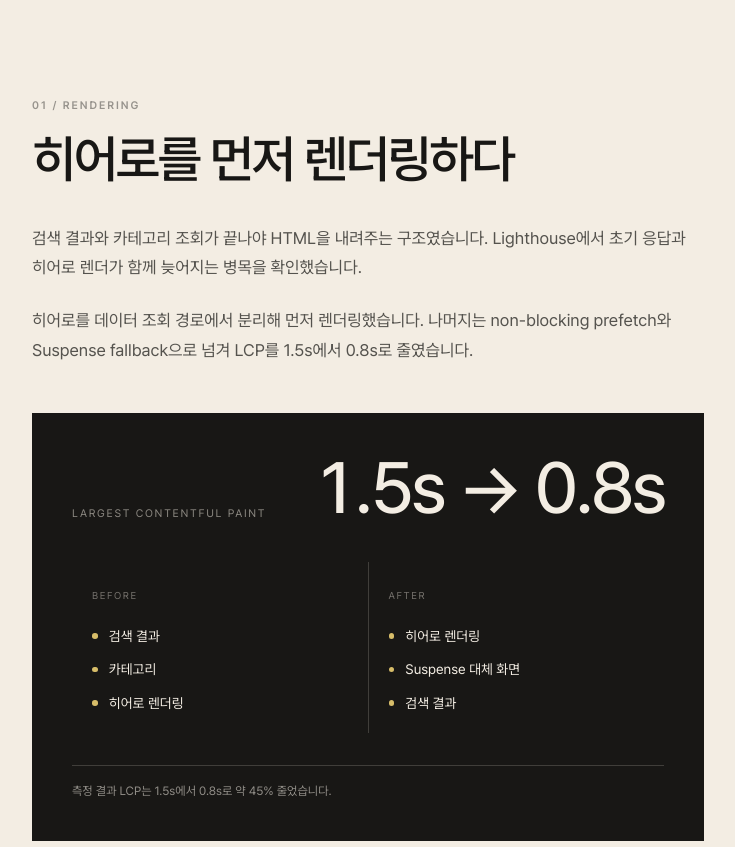
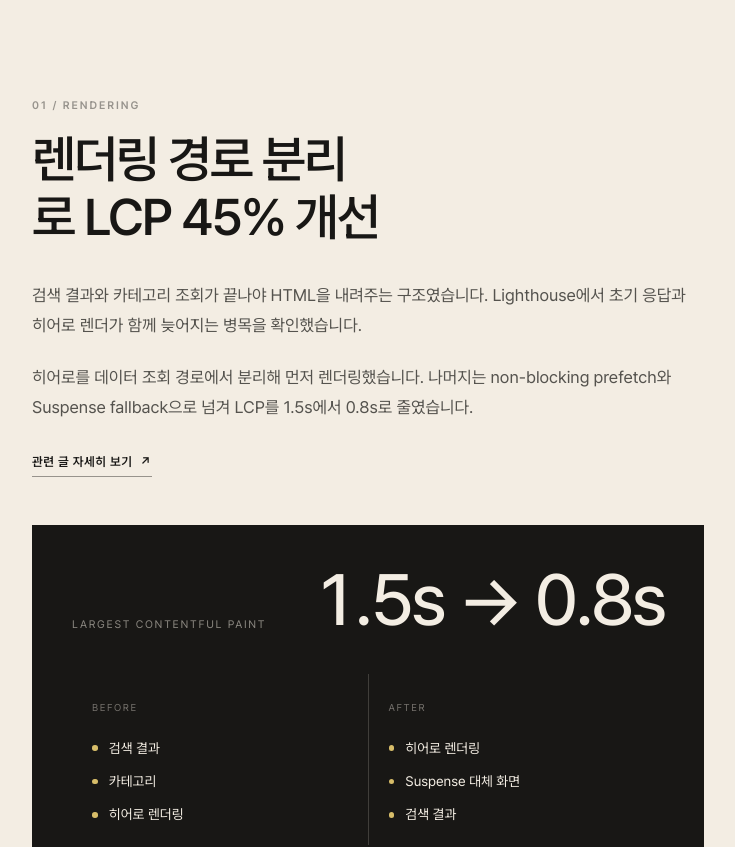
Before and after one commit to blueiz920/hyeokjinsss, a Next.js app: page /projects/moum-zip in a window 1280 px wide. Shown: the part 2180-3027 px from the top of the page, without its empty margins (512-1247 px from the left). Built offline with nearby package versions, Linux system fonts and the light colour scheme.

Commit message:
refactor: 프로젝트 사례 제목을 성과 중심으로 정리

```diff
--- a/components/sections/KFestivalDetail.tsx
+++ b/components/sections/KFestivalDetail.tsx
@@ -33,7 +33,7 @@ export const KFestivalDetail = ({ project }: KFestivalDetailProps) => (
     <section id="festival-data" className="project-detail-chapter">
       <header>
         <p>01 / Festival data</p>
-        <h2>카드별 상세 요청을 없애다</h2>
+        <h2>목록 응답 확장으로 상세 요청 8→0</h2>
       </header>
       <div className="project-detail-prose">
         <p>축제 기간이 목록·검색 응답에 없어서 카드마다 상세 API를 다시 호출했습니다. 한 페이지에서 최대 8번의 요청이 추가되는 구조였습니다.</p>
@@ -61,7 +61,7 @@ export const KFestivalDetail = ({ project }: KFestivalDetailProps) => (
     <section id="deploy-proxy" className="project-detail-chapter">
       <header>
         <p>02 / Deploy proxy</p>
-        <h2>HTTP API를 프록시로 잇다</h2>
+        <h2>Serverless 프록시로 Mixed Content 해결</h2>
       </header>
       <div className="project-detail-prose">
         <p>Vercel의 HTTPS 페이지에서 HTTP 백엔드를 직접 호출하자 브라우저가 Mixed Content 요청을 막았습니다.</p>
@@ -81,7 +81,7 @@ export const KFestivalDetail = ({ project }: KFestivalDetailProps) => (
     <section id="image-upload" className="project-detail-chapter">
       <header>
         <p>03 / Image upload</p>
-        <h2>multipart 요청을 그대로 전달하다</h2>
+        <h2>원본 요청 스트림으로 multipart 500 해결</h2>
       </header>
       <div className="project-detail-prose">
         <p>프록시가 multipart 요청을 req.body로 다시 만들면서 boundary와 실제 본문이 어긋났습니다. 형식이 깨진 요청을 받은 백엔드는 파일을 읽지 못하고 500을 반환했습니다.</p>
@@ -101,7 +101,7 @@ export const KFestivalDetail = ({ project }: KFestivalDetailProps) => (
     <section id="language-state" className="project-detail-chapter">
       <header>
         <p>04 / Language state</p>
-        <h2>언어 변경에 맞춰 다시 요청하다</h2>
+        <h2>Zustand·queryKey로 다국어 상태 동기화</h2>
       </header>
       <div className="project-detail-prose">
         <p>UI 언어를 바꿔도 서버 데이터는 이전 언어로 남을 수 있었습니다. 화면과 축제 정보가 서로 다른 언어를 쓰는 문제였습니다.</p>
--- a/components/sections/MoumDetail.tsx
+++ b/components/sections/MoumDetail.tsx
@@ -31,10 +31,19 @@ export const MoumDetail = ({ project }: MoumDetailProps) => (
     nextTitle="K-Festival"
   >
     <section id="rendering" className="project-detail-chapter">
-      <header><p>01 / Rendering</p><h2>히어로를 먼저 렌더링하다</h2></header>
+      <header><p>01 / Rendering</p><h2>렌더링 경로 분리로 LCP 45% 개선</h2></header>
       <div className="project-detail-prose">
         <p>검색 결과와 카테고리 조회가 끝나야 HTML을 내려주는 구조였습니다. Lighthouse에서 초기 응답과 히어로 렌더가 함께 늦어지는 병목을 확인했습니다.</p>
         <p>히어로를 데이터 조회 경로에서 분리해 먼저 렌더링했습니다. 나머지는 non-blocking prefetch와 Suspense fallback으로 넘겨 LCP를 1.5s에서 0.8s로 줄였습니다.</p>
+        <a
+          className="project-detail-related"
+          href="https://www.notion.so/LCP-1-5-0-8-await-36baab22a6da812eba24c3fb312504fd?source=copy_link"
+          target="_blank"
+          rel="noopener noreferrer"
+          aria-label="LCP 개선 관련 글 자세히 보기, 새 탭에서 열기"
+        >
+          관련 글 자세히 보기 <span aria-hidden="true">↗</span>
+        </a>
       </div>
       <figure className="project-evidence project-evidence-performance">
         <div className="project-evidence-heading"><p>Largest Contentful Paint</p><strong>1.5s → 0.8s</strong></div>
@@ -47,7 +56,7 @@ export const MoumDetail = ({ project }: MoumDetailProps) => (
     </section>
 
     <section id="search-state" className="project-detail-chapter">
-      <header><p>02 / Search state</p><h2>검색 조건을 주소에 담다</h2></header>
+      <header><p>02 / Search state</p><h2>URL 상태 동기화와 43개 회귀 테스트</h2></header>
       <div className="project-detail-prose">
         <p>키워드·카테고리·지역·정렬 조건이 화면 상태로만 남아 새로고침과 공유, 뒤로 가기에서 사라졌습니다. 검색 상태는 URL을 기준으로 복원했습니다.</p>
         <p>인증 여부에 따른 좋아요·참여 분기까지 URL 상태와 연결했습니다. 검색 파라미터와 결과 매핑 로직은 Vitest 43개 케이스로 고정해 배포 전 회귀를 확인했습니다.</p>
@@ -60,7 +69,7 @@ export const MoumDetail = ({ project }: MoumDetailProps) => (
     </section>
 
     <section id="discovery" className="project-detail-chapter">
-      <header><p>03 / Discovery</p><h2>새 모임 URL을 sitemap에 담다</h2></header>
+      <header><p>03 / Discovery</p><h2>cursor 순회로 동적 sitemap 구축</h2></header>
       <div className="project-detail-prose">
         <p>정적 페이지 중심의 sitemap에는 새로 생긴 모임 상세 페이지가 빠졌습니다. 목록 API를 cursor 기반으로 끝까지 순회해 상세 URL을 수집하고 중복을 제거했습니다.</p>
         <p>전체 목록을 요청마다 다시 읽지 않도록 결과를 동적 sitemap에 반영하고 6시간 단위 재검증을 적용했습니다. 새 모임을 수집하면서도 반복 호출은 제한했습니다.</p>
@@ -72,7 +81,7 @@ export const MoumDetail = ({ project }: MoumDetailProps) => (
     </section>
 
     <section id="activity" className="project-detail-chapter">
-      <header><p>04 / Activity</p><h2>모임 활동을 한눈에</h2></header>
+      <header><p>04 / Activity</p><h2>cacheTag 기반 활동 데이터 캐싱</h2></header>
       <div className="project-detail-prose">
         <p>대시보드에서 멤버 활동을 바로 확인할 수 있도록 게시글·댓글·출석 데이터를 집계한 잔디 기능을 제안하고 구현했습니다.</p>
         <p>사용자별 집계 결과는 cacheTag와 cacheLife로 캐시했습니다. 활동이 바뀌면 grass 태그를 무효화해 반복 조회와 최신 상태 반영을 함께 관리했습니다.</p>
--- a/components/sections/YajobaDetail.tsx
+++ b/components/sections/YajobaDetail.tsx
@@ -32,7 +32,7 @@ export const YajobaDetail = ({ project }: YajobaDetailProps) => (
     <section id="chat-message" className="project-detail-chapter">
       <header>
         <p>01 / Chat message</p>
-        <h2>낙관적 메시지 중복을 막다</h2>
+        <h2>낙관적 UI 유지와 메시지 중복 방지</h2>
       </header>
       <div className="project-detail-prose">
         <p>메시지를 보내자마자 pending 말풍선을 그렸지만, 서버 응답에 clientMessageId가 없었습니다. 확정 메시지가 도착하면 같은 내용이 한 번 더 보였습니다.</p>
@@ -60,7 +60,7 @@ export const YajobaDetail = ({ project }: YajobaDetailProps) => (
     <section id="rental-flow" className="project-detail-chapter">
       <header>
         <p>02 / Rental flow</p>
-        <h2>예약 정보를 계약까지 잇다</h2>
+        <h2>productId 기반 예약·계약 데이터 연결</h2>
       </header>
       <div className="project-detail-prose">
         <p>예약 모달과 계약서 화면이 나뉘어 있어 선택한 물품과 대여 시간이 신청 단계까지 이어지지 않았습니다.</p>
@@ -80,7 +80,7 @@ export const YajobaDetail = ({ project }: YajobaDetailProps) => (
     <section id="contract-file" className="project-detail-chapter">
       <header>
         <p>03 / Contract file</p>
-        <h2>계약서 화면을 파일로 만들다</h2>
+        <h2>html2canvas 계약서 생성과 multipart 업로드</h2>
       </header>
       <div className="project-detail-prose">
         <p>승인 API는 서명이 포함된 계약서를 파일로 요구했습니다. 브라우저에 보이는 계약서 전체를 이미지로 만들어야 했습니다.</p>
--- a/styles/project-detail.css
+++ b/styles/project-detail.css
@@ -274,6 +274,30 @@
     color: rgba(24, 23, 21, 0.72);
     font-size: 1.05rem;
     line-height: 1.78;
+  }
+
+  .project-detail-related {
+    display: inline-flex;
+    width: fit-content;
+    align-items: center;
+    gap: 0.45rem;
+    margin-top: 0.35rem;
+    padding-bottom: 0.2rem;
+    border-bottom: 1px solid rgba(24, 23, 21, 0.42);
+    color: var(--detail-ink);
+    font-size: 0.78rem;
+    font-weight: 600;
+    letter-spacing: 0.04em;
+    text-decoration: none;
+  }
+
+  .project-detail-related span {
+    transition: transform 180ms ease;
+  }
+
+  .project-detail-related:hover span,
+  .project-detail-related:focus-visible span {
+    transform: translate(0.18rem, -0.18rem);
   }
 
   .project-evidence {
@@ -668,6 +692,7 @@
 
   @media (prefers-reduced-motion: reduce) {
     .project-detail a,
+    .project-detail-related span,
     .project-detail-next-link span:last-child {
       transition: none;
     }
```
